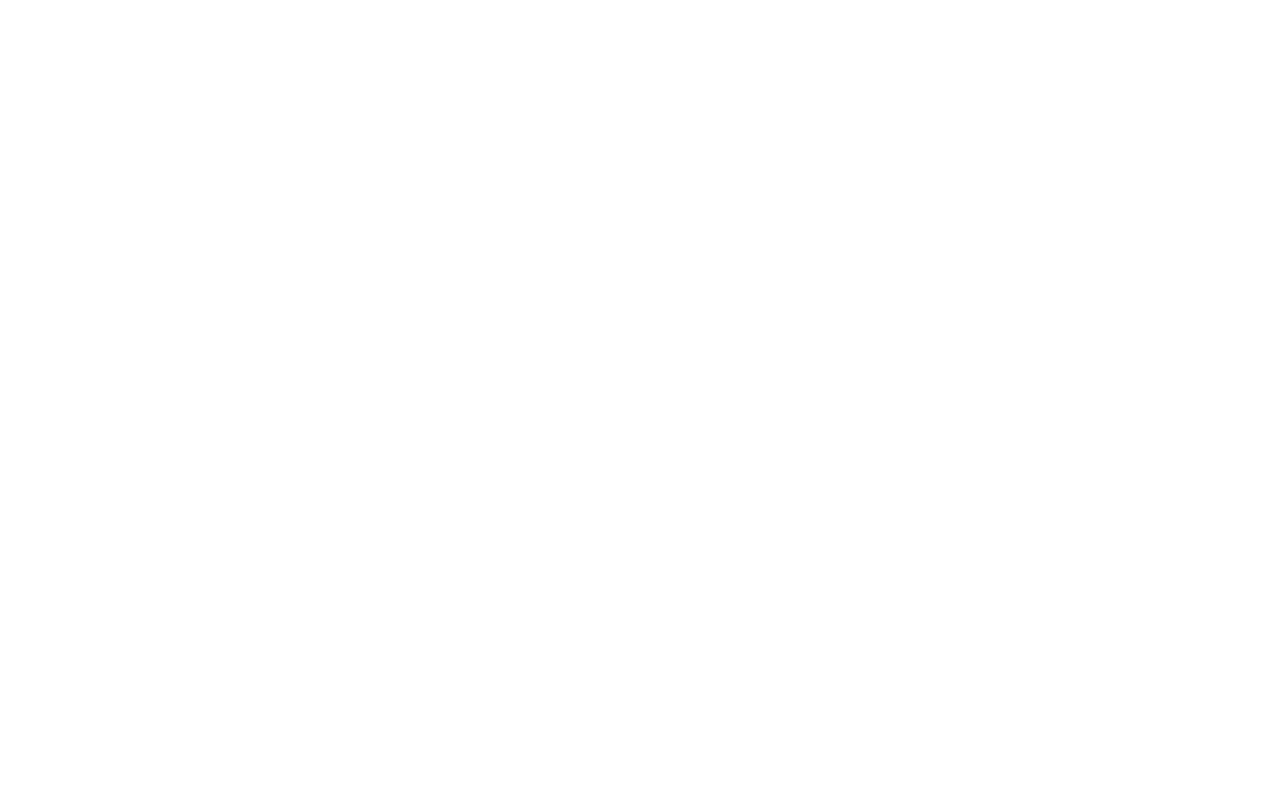
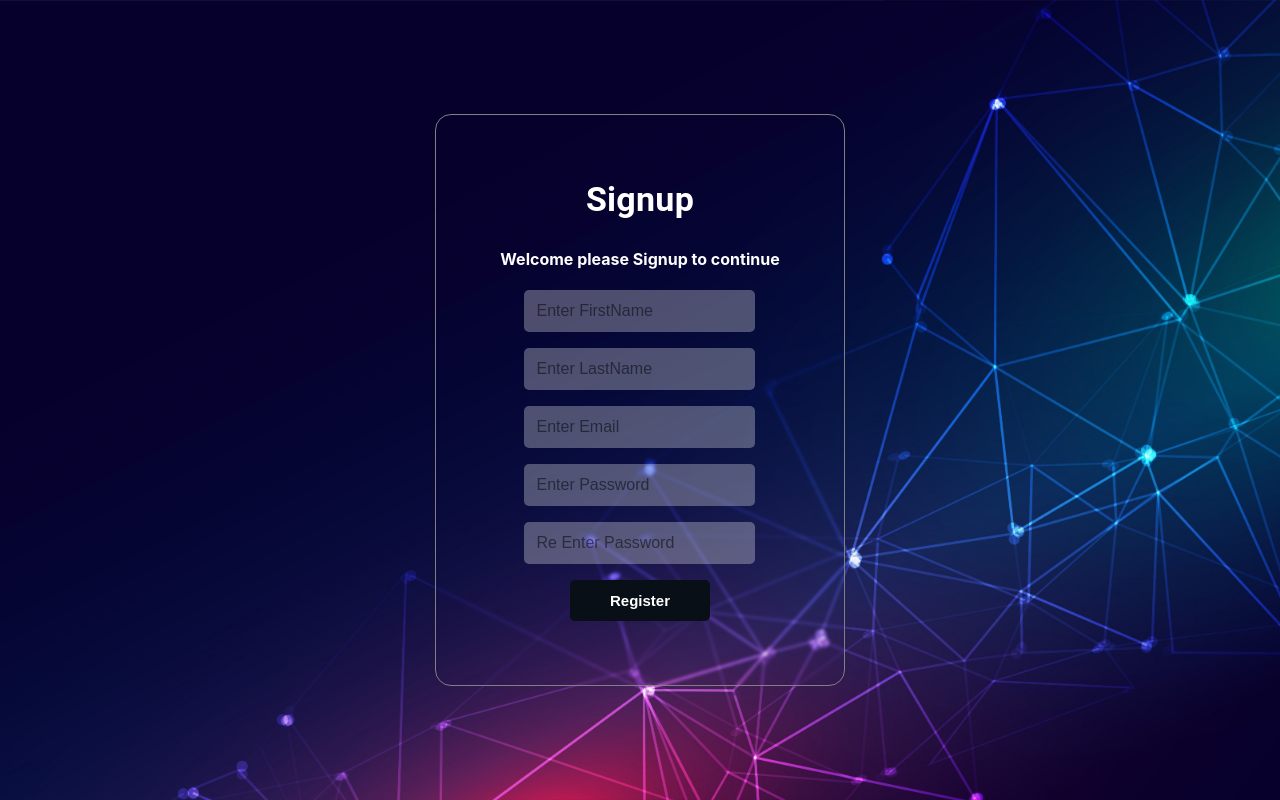
Before and after one commit to ANAND9963/bi_dashboard_client, a React (Create React App) app: page /Signup in a window 1280 px wide. Before the commit this address had no page. Built offline with nearby package versions, Linux system fonts and the light colour scheme.

Commit message:
Signup and toast notification

```diff
--- a/package.json
+++ b/package.json
@@ -15,6 +15,7 @@
     "react-dom": "^19.0.0",
     "react-router-dom": "^7.1.5",
     "react-scripts": "5.0.1",
+    "react-toastify": "^11.0.3",
     "styled-components": "^6.1.15"
   },
   "scripts": {
--- a/src/Auth/SignIn.css
+++ b/src/Auth/SignIn.css
@@ -20,21 +20,6 @@
     z-index: -1;
 }
 
-/* .form-container {
-    display: flex;
-    align-items: center;
-    justify-content: center;
-    position: relative;
-    z-index: 1;
-    width: 100%;
-    max-width: 500px;
-    background: rgba(255, 255, 255, 0.2);
-    padding: 3rem;
-    border-radius: 15px;
-    backdrop-filter: blur(12rem);
-    text-align: center;
-    box-shadow: 0px 0px 30px rgba(0, 0, 0, 0.4);
-} */
 
 
 
@@ -44,7 +29,7 @@
     align-items: center;
     gap: 1rem;
     padding: 4rem;
-    border-radius: 0.5rem;
+    border-radius: 1rem;
    border: 1px solid gray;
     backdrop-filter: blur(0.1rem);
 }
@@ -69,6 +54,7 @@
     background: rgba(247, 247, 247, 0.3);
     color: #ffffff;
     outline: none;
+
 }
 
 .login-form-container input::placeholder {
@@ -78,10 +64,10 @@
 /* Sign In Button */
 .login-form-container button {
     padding: 12px;
-    background-color: #344354;
+    background-color: #080f17;
     color: white;
     border: none;
-    width: 100%;
+    width: 50%;
     border-radius: 5px;
     font-size: 15px;
     cursor: pointer;
@@ -92,3 +78,10 @@
 .login-form-container button:hover {
     background-color: #0056b3;
 }
+
+.custom-toast-sucess{
+    background-color: #d4edda !important;
+    font-weight: bold;
+    border-radius: 15px;
+    padding: 10px;
+}
--- a/src/Auth/SignIn.js
+++ b/src/Auth/SignIn.js
@@ -1,6 +1,7 @@
 import React, { useState } from "react";
+import { Box, Typography } from "@mui/material";
 import "./SignIn.css";
-import videoBg from "../assets/background-video.mp4";
+import backgroundImage from "../assets/19187761.jpg";
 
 const SignIn = () => {
   const [userName, setUserName] = useState("");
@@ -9,16 +10,33 @@
     // e.preventDefault();
   };
   return (
-    <div className="video-container">
-      <video autoPlay loop muted playsInline className="background-video">
-        <source src={videoBg} type="video/mp4" />
-        Your browser does not support the video tag.
-      </video>
+    <Box
+      sx={{
+        backgroundImage: `url(${backgroundImage})`,
+        backgroundSize: "cover",
+        backgroundPosition: "center",
+        backgroundRepeat: "no-repeat",
+        height: "100vh",
+        display: "flex",
+        flexDirection: "column",
+        alignItems: "center",
+        justifyContent: "center",
+        color: "white",
+        textAlign: "center",
+        px: 3,
+        backgroundColor: "rgba(0, 0, 0, 0.5)", // Dark overlay for better readability
+        backdropFilter: "blur(3px)",
+      }}
+    >
       <form className="login-form-container" action={submitForm}>
         <header>
-          <h1>Login</h1>
+          <Typography variant="h4" fontWeight={700} gutterBottom>
+            Sign In
+          </Typography>
         </header>
-        <p>Welcome please login to continue</p>
+        <Typography variant="p" fontWeight={700} gutterBottom>
+          Welcome please Signin to continue
+        </Typography>
         <input
           name="username"
           placeholder="Enter UserName"
@@ -36,7 +54,7 @@
         ></input>
         <button type="submit">Submit</button>
       </form>
-    </div>
+    </Box>
   );
 };
 
--- a/src/Auth/Signup.js
+++ b/src/Auth/Signup.js
@@ -1,9 +1,106 @@
-import React from 'react'
+import React, { useState } from "react";
+import "./SignIn.css";
+import { Box, Typography } from "@mui/material";
+import backgroundImage from "../assets/19187761.jpg";
+import { useNavigate } from "react-router-dom";
+import { ToastContainer, toast } from 'react-toastify';
+import 'react-toastify/dist/ReactToastify.css';
 
 const Signup = () => {
+  const navigate = useNavigate();
+  const notify = () =>
+    toast.success("you are Signedup successfully!",{
+      position:"top-center",
+      autoClose:3000,
+      theme:"light",
+      className:"custom-toast-sucess",
+      closeButton:false,
+      hideProgressBar:true
+    });
+
+  // const [userName, setUserName] = useState("");
+  const [firstname, setFirstName] = useState("");
+  const [lastname, setLastName] = useState("");
+  const [email, setEmail] = useState("");
+  const [password, setPassword] = useState("");
+  const submitForm = (e) => {
+    e.preventDefault();
+    notify();
+    setTimeout(() => {
+      navigate("/SignIn"); // Navigate to the SignIn page
+    }, 2000);
+
+
+  };
   return (
-    <div>Signup</div>
-  )
-}
+    <Box
+      sx={{
+        backgroundImage: `url(${backgroundImage})`,
+        backgroundSize: "cover",
+        backgroundPosition: "center",
+        backgroundRepeat: "no-repeat",
+        height: "100vh",
+        display: "flex",
+        flexDirection: "column",
+        alignItems: "center",
+        justifyContent: "center",
+        color: "white",
+        textAlign: "center",
+        px: 3,
+        backgroundColor: "rgba(0, 0, 0, 0.5)", // Dark overlay for better readability
+        backdropFilter: "blur(3px)",
+      }}
+    >
+      <form className="login-form-container" onSubmit={submitForm}>
+        <header>
+          <Typography variant="h4" fontWeight={700} gutterBottom>
+            Signup
+          </Typography>
+        </header>
+        <Typography variant="p" fontWeight={700} gutterBottom>
+          Welcome please Signup to continue
+        </Typography>
+        <input
+          name="FirstName"
+          placeholder="Enter FirstName"
+          value={firstname}
+          required
+          onChange={(e) => setFirstName(e.target.value)}
+        ></input>
+        <input
+          name="lastname"
+          placeholder="Enter LastName"
+          value={lastname}
+          required
+          onChange={(e) => setLastName(e.target.value)}
+        ></input>
+        <input
+          name="email"
+          placeholder="Enter Email"
+          value={email}
+          required
+          onChange={(e) => setEmail(e.target.value)}
+        ></input>
+        <input
+          name="password"
+          placeholder="Enter Password"
+          value={password}
+          required
+          onChange={(e) => setPassword(e.target.value)}
+        ></input>
+        <input
+          type="password"
+          name="password"
+          placeholder="Re Enter Password"
+          value={password}
+          required
+          onChange={(e) => setPassword(e.target.value)}
+        ></input>
+        <button type="submit">Register</button>
+      </form>
+      <ToastContainer />
+    </Box>
+  );
+};
 
-export default Signup
+export default Signup;
--- a/src/Hero/Hero.js
+++ b/src/Hero/Hero.js
@@ -36,7 +36,7 @@
       >
         <StyledButton variant="outlined" onClick={()=>navigate("/SignIn")}>Login</StyledButton>
 
-        <StyledButton variant="outlined">Sign Up</StyledButton>
+        <StyledButton variant="outlined" onClick={()=>navigate("/Signup")}>Sign Up</StyledButton>
       </Box>
 
       <Typography variant="h3" fontWeight={700} gutterBottom>
--- a/src/Routes/AppRoutes.js
+++ b/src/Routes/AppRoutes.js
@@ -9,6 +9,7 @@
   return (
     <Routes>
       <Route path="/" element={<Signup/>} />
+      <Route path="/Signup" element={<Signup/>} />
       <Route path="/Hero" element={<Hero/>} />
       <Route path="/Home" element={<Home />} />
       <Route path="/SignIn" element={<SignIn />} />
```
Also changed, not shown: 1 other file (tests, documents, lock files or other folders).
